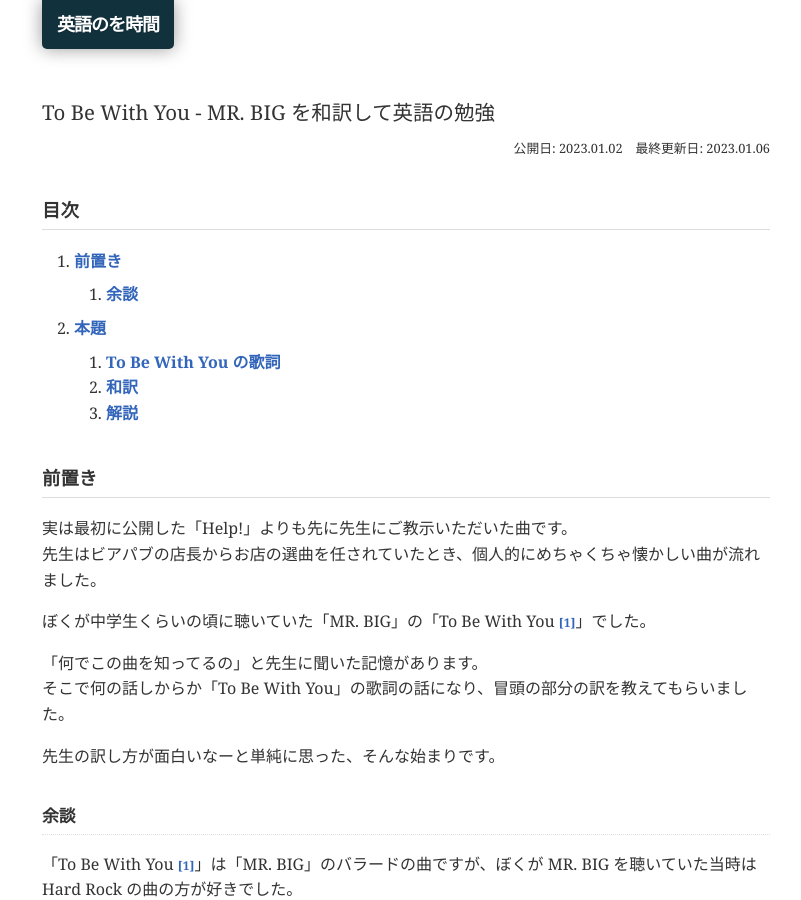
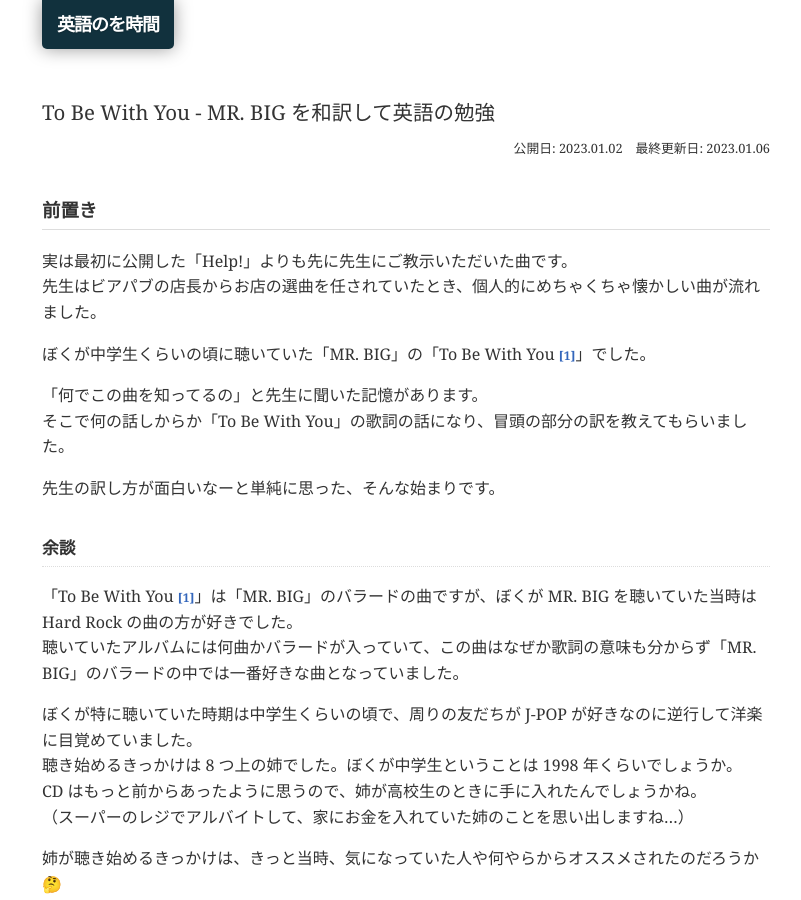
Before and after one commit to tetsuwo/en-study, a Jekyll site: the page built from _posts/2023-01-02-to-be-with-you-mrbig.md, in a window 1280 px wide and 900 px high. Shown: the whole window, without its empty margins (108-909 px from the left). Built offline with Jekyll 4.4.1, drawn with Linux system fonts in a browser that asks for light colours; some of the changed text lies outside the part shown.

Commit message:
Update 2023-01-02-to-be-with-you-mrbig.md

```diff
--- a/_posts/2023-01-02-to-be-with-you-mrbig.md
+++ b/_posts/2023-01-02-to-be-with-you-mrbig.md
@@ -10,14 +10,8 @@
 ---
 
 
-## 目次
+## 前置き
 {:.no_toc}
-
-1. The generated Toc will be an ordered list
-{:toc}
-
-
-## 前置き
 
 実は最初に公開した「Help!」よりも先に先生にご教示いただいた曲です。
 先生はビアパブの店長からお店の選曲を任されていたとき、個人的にめちゃくちゃ懐かしい曲が流れました。
@@ -32,6 +26,7 @@
 <!-- more -->
 
 ### 余談
+{:.no_toc}
 
 「To Be With You [^ToBeWithYou_wikipedia]」は「MR. BIG」のバラードの曲ですが、ぼくが MR. BIG を聴いていた当時は Hard Rock の曲の方が好きでした。
 聴いていたアルバムには何曲かバラードが入っていて、この曲はなぜか歌詞の意味も分からず「MR. BIG」のバラードの中では一番好きな曲となっていました。
@@ -67,6 +62,12 @@
 
 
 ## 本題
+
+### 目次
+{:.no_toc}
+
+1. The generated Toc will be an ordered list
+{:toc}
 
 ### To Be With You の歌詞
 
```
